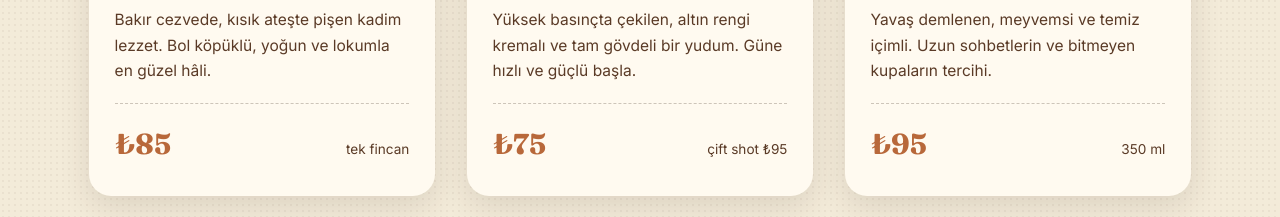
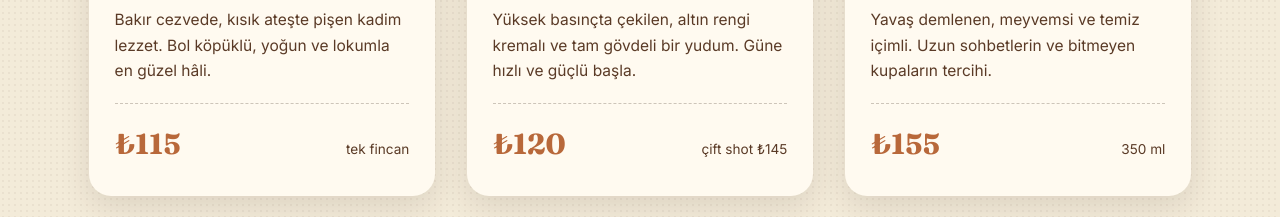
Before and after one commit to engedaozen/Yaren-coffe, a plain HTML site: page index.html in a window 1280 px wide. Shown: the part 1460-1677 px from the top of the page. Drawn offline with Linux system fonts and the light colour scheme.

Commit message:
Proje güncellendi

```diff
--- a/index.html
+++ b/index.html
@@ -158,7 +158,7 @@
     <div class="card__body">
       <h3>Türk Kahvesi</h3>
       <p>Bakır cezvede, kısık ateşte pişen kadim lezzet. Bol köpüklü, yoğun ve lokumla en güzel hâli.</p>
-      <div class="card__foot"><span class="price">₺85</span><span class="note">tek fincan</span></div>
+      <div class="card__foot"><span class="price">₺115</span><span class="note">tek fincan</span></div>
     </div>
   </article>
 
@@ -169,7 +169,7 @@
     <div class="card__body">
       <h3>Espresso</h3>
       <p>Yüksek basınçta çekilen, altın rengi kremalı ve tam gövdeli bir yudum. Güne hızlı ve güçlü başla.</p>
-      <div class="card__foot"><span class="price">₺75</span><span class="note">çift shot ₺95</span></div>
+      <div class="card__foot"><span class="price">₺120</span><span class="note">çift shot ₺145</span></div>
     </div>
   </article>
 
@@ -180,7 +180,7 @@
     <div class="card__body">
       <h3>Filtre Kahve</h3>
       <p>Yavaş demlenen, meyvemsi ve temiz içimli. Uzun sohbetlerin ve bitmeyen kupaların tercihi.</p>
-      <div class="card__foot"><span class="price">₺95</span><span class="note">350 ml</span></div>
+      <div class="card__foot"><span class="price">₺155</span><span class="note">350 ml</span></div>
     </div>
   </article>
 </div>
```
